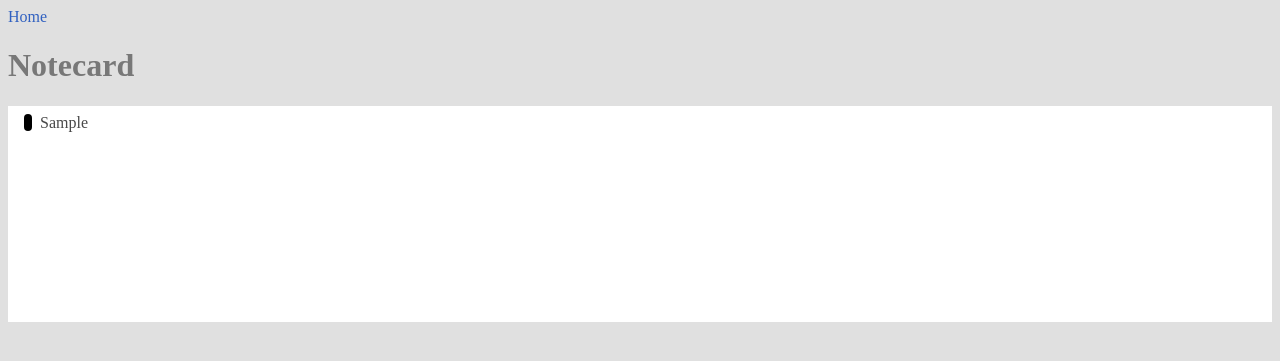
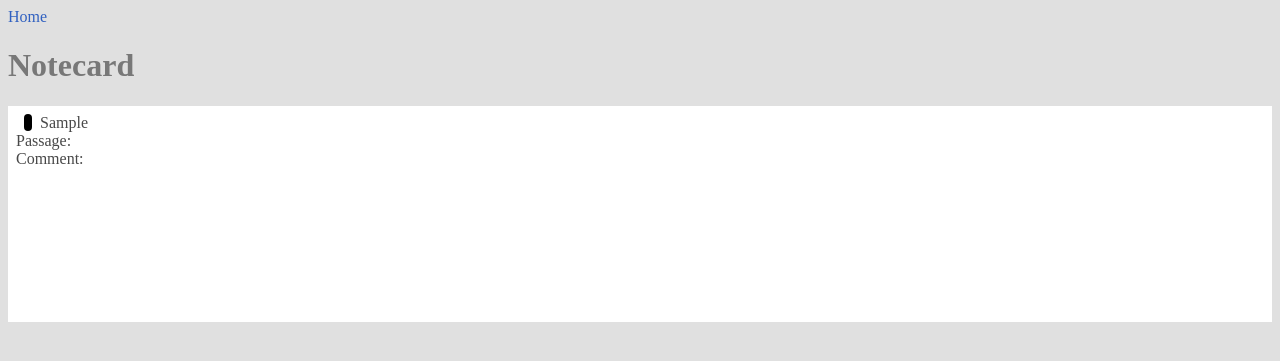
Before and after one commit to dannythorne/HenkelNotecards, a PHP site: page /php/notecard.php?id=1 in a window 1280 px wide. Shown: the top 361 px of the page. Run offline with PHP 8.4, Linux system fonts and the light colour scheme; tables that the repository leaves empty or names only in its code hold one stand-in row (values such as "Sample post"); data that the repository does not hold is empty.

Commit message:
passage on notecard page

```diff
--- a/php/notecard.php
+++ b/php/notecard.php
@@ -72,6 +72,11 @@ else
     echo $row["coords"];
     echo "</span>";
     echo "<div>";
+    echo "Passage: ";
+    echo $row["Passage"];
+    echo "</div>";
+    echo "<div>";
+    echo "Comment: ";
     echo $row["Comment"];
     echo "</div>";
   }
```
